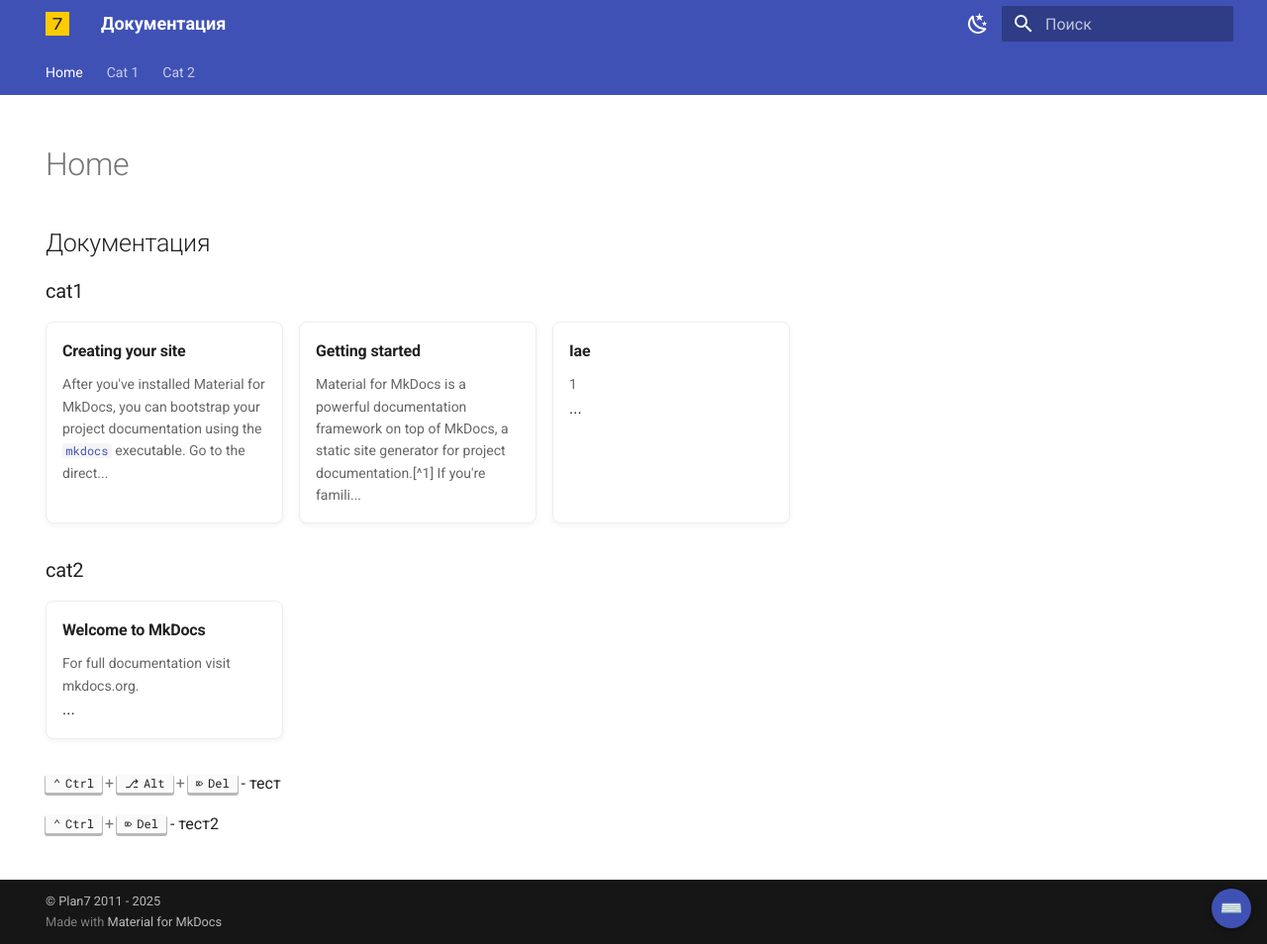
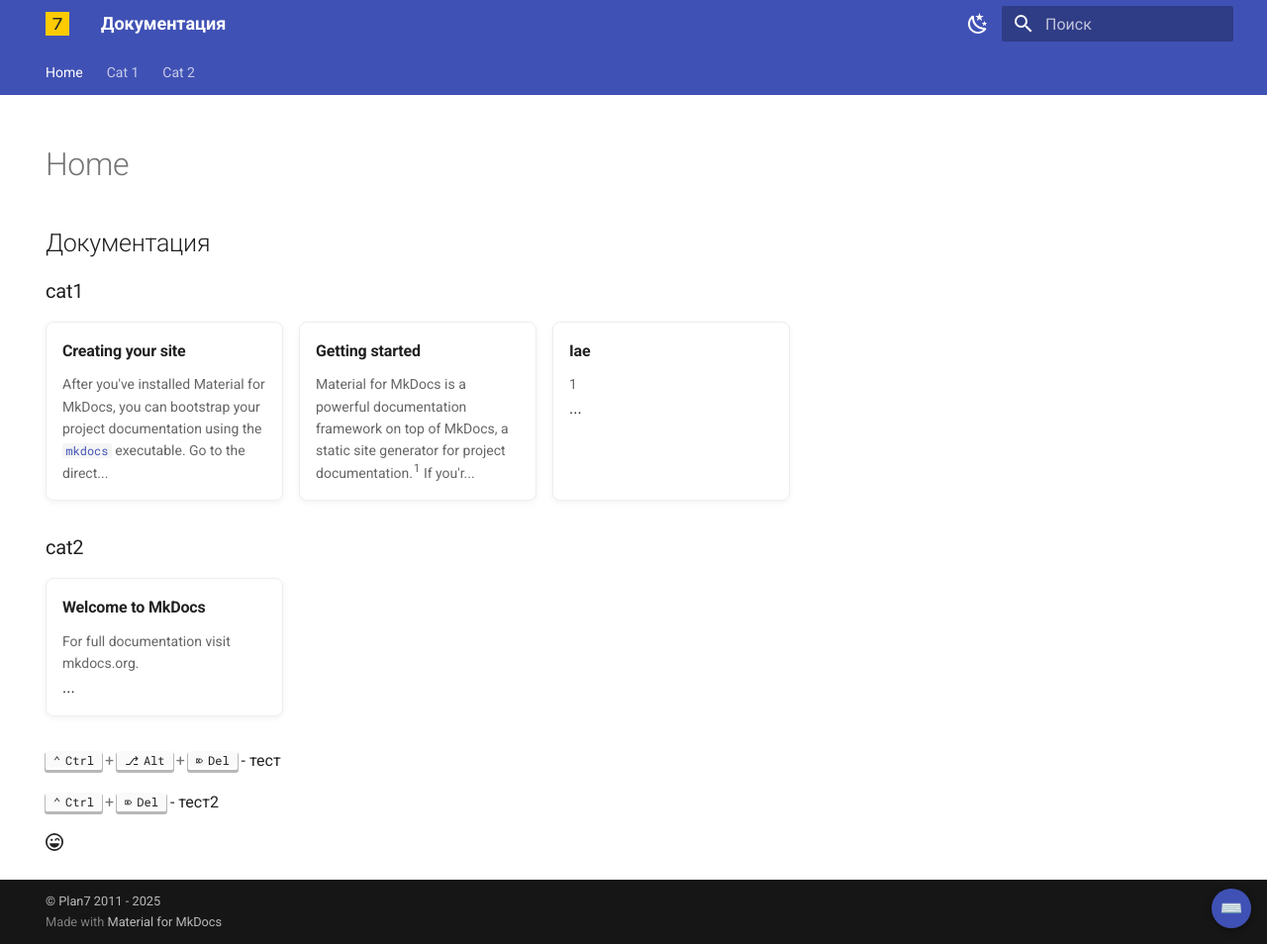
Before and after one commit to CoplandTech/wiki, an MkDocs documentation site: the page built from docs/index.md, in a window 1280 px wide and 954 px high. Shown: the whole window at 99% size. Built offline with MkDocs 1.6.1 and Material for MkDocs 9.7.7, drawn with Linux system fonts in a browser that asks for light colours.

Commit message:
Структуризация конфиг файла

```diff
--- a/docs/index.md
+++ b/docs/index.md
@@ -14,3 +14,5 @@
 ++ctrl+alt+del++ - тест
 
 ++ctrl+del++ - тест2
+
+:fontawesome-regular-face-laugh-wink:
--- a/mkdocs.yml
+++ b/mkdocs.yml
@@ -69,28 +69,42 @@
   - assets/function/report-error/main.css
 
 markdown_extensions:
-  - toc:
-      permalink: true
-      permalink_title: Постоянная ссылка
-  - attr_list
-  - md_in_html
-  - admonition
-  - pymdownx.details
+  - attr_list # Annotations, Buttons, Grids, Icons/Emojis, Images, Tooltips
+  - pymdownx.superfences # Admonitions, Annotations, Code blocks, Content tabs
+  - md_in_html # Annotations, Grids, Images
+  - admonition # Admonitions
+  - pymdownx.details # Admonitions
+  - tables # Data tables
+  - abbr # Tooltips
+  - footnotes # Footnotes
+  - pymdownx.critic # Formatting
+  - pymdownx.caret # Formatting
+  - pymdownx.keys # Formatting
+  - pymdownx.mark # Formatting
+  - pymdownx.tilde # Formatting
+  - pymdownx.blocks.caption # Images
+  - def_list # Lists
+  - pymdownx.inlinehilite # Code blocks
+  - pymdownx.snippets # Code blocks, Tooltips
+  # Lists
+  - pymdownx.tasklist:
+      custom_checkbox: true
+  # Code blocks
   - pymdownx.highlight:
       anchor_linenums: true
       line_spans: __span
       pygments_lang_class: true
-  - pymdownx.inlinehilite
-  - pymdownx.snippets
-  - pymdownx.superfences
+  # Content tabs
   - pymdownx.tabbed:
       alternate_style: true
-  - pymdownx.critic
-  - pymdownx.caret
-  - pymdownx.keys
-  - pymdownx.mark
-  - pymdownx.tilde
-  - pymdownx.emoji
+  # Icons/Emojis
+  - pymdownx.emoji:
+      emoji_index: !!python/name:material.extensions.emoji.twemoji
+      emoji_generator: !!python/name:material.extensions.emoji.to_svg
+  # Permalink
+  - toc:
+      permalink: true
+      permalink_title: Постоянная ссылка
 
 nav:
   - Home: index.md
```
